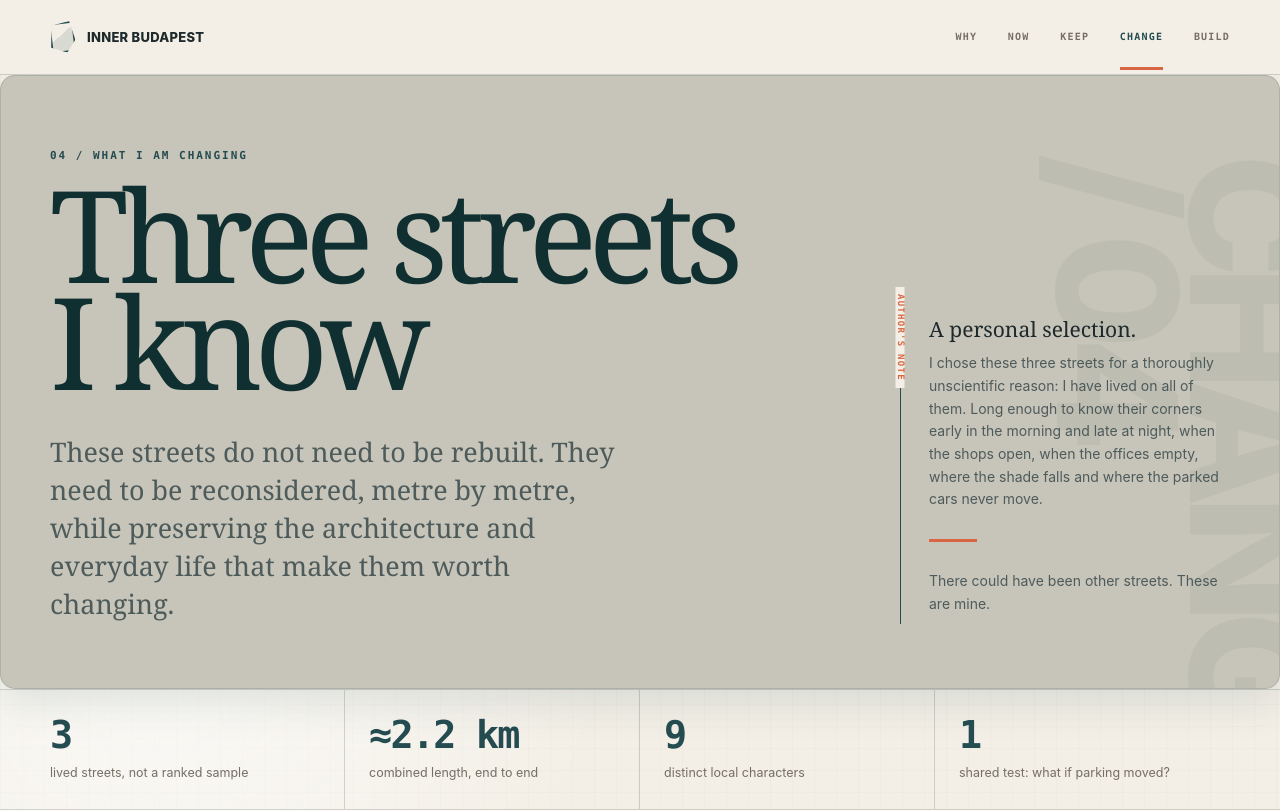
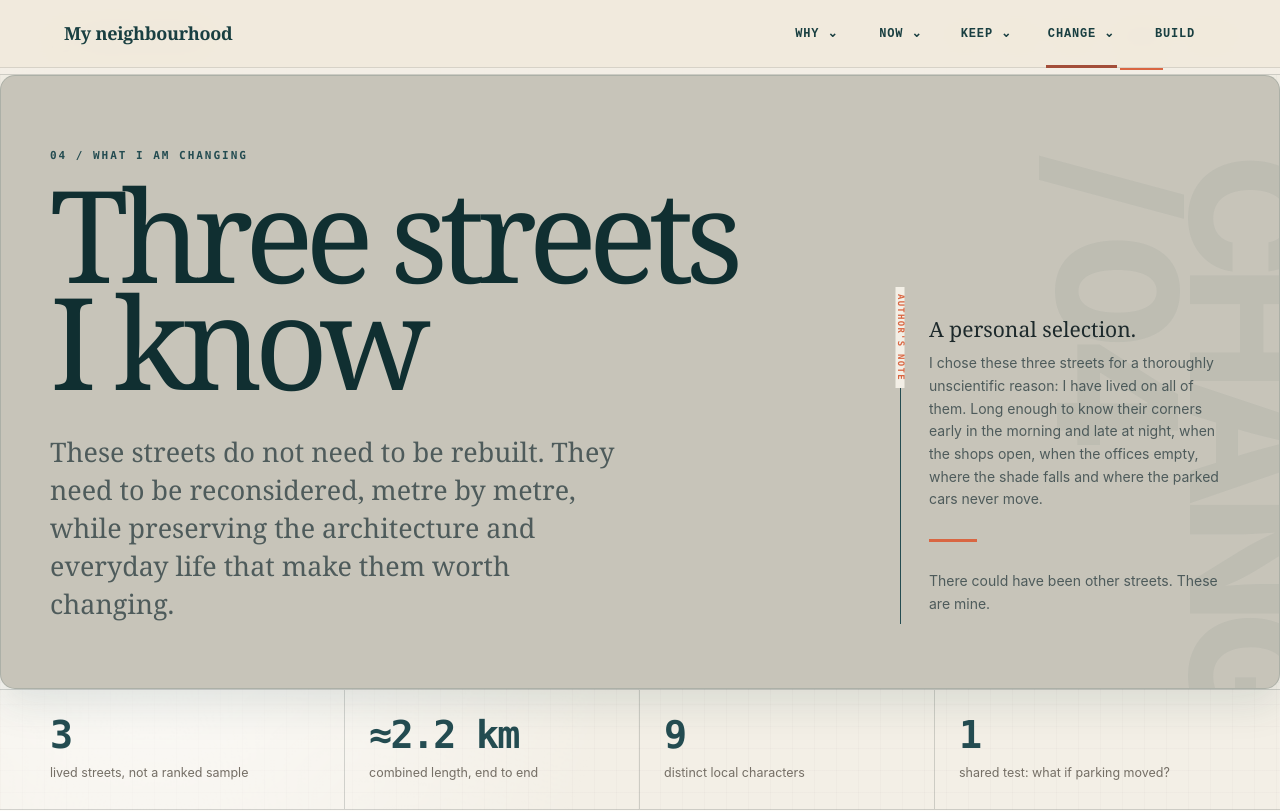
Before and after one commit to gabort-maps/inner-budapest-website, a Next.js app: page /change/three-streets in a window 1280 px wide. Shown: the top 811 px of the page. Built offline with nearby package versions, Linux system fonts and the light colour scheme.

Commit message:
Restore approved Change page and card details

```diff
--- a/app/change/three-streets/page.tsx
+++ b/app/change/three-streets/page.tsx
@@ -1,4 +1,5 @@
 import type { Metadata } from "next";
+import { SiteHeader } from "../../components/SiteHeader";
 import { threeStreetsOpeningMarkup } from "./three-streets-opening-markup";
 
 export const metadata: Metadata = {
@@ -9,10 +10,13 @@ export const metadata: Metadata = {
 
 export default function ThreeStreetsPage() {
   return (
-    <div
-      className="change-prototype"
-      id="top"
-      dangerouslySetInnerHTML={{ __html: threeStreetsOpeningMarkup }}
-    />
+    <>
+      <SiteHeader activeSection="Change" />
+      <div
+        className="change-prototype"
+        id="top"
+        dangerouslySetInnerHTML={{ __html: threeStreetsOpeningMarkup }}
+      />
+    </>
   );
 }
```
